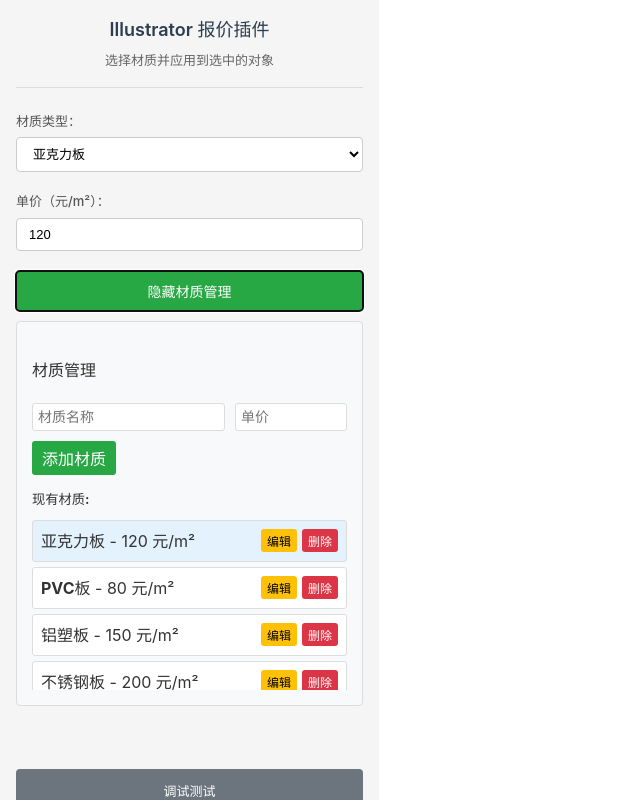
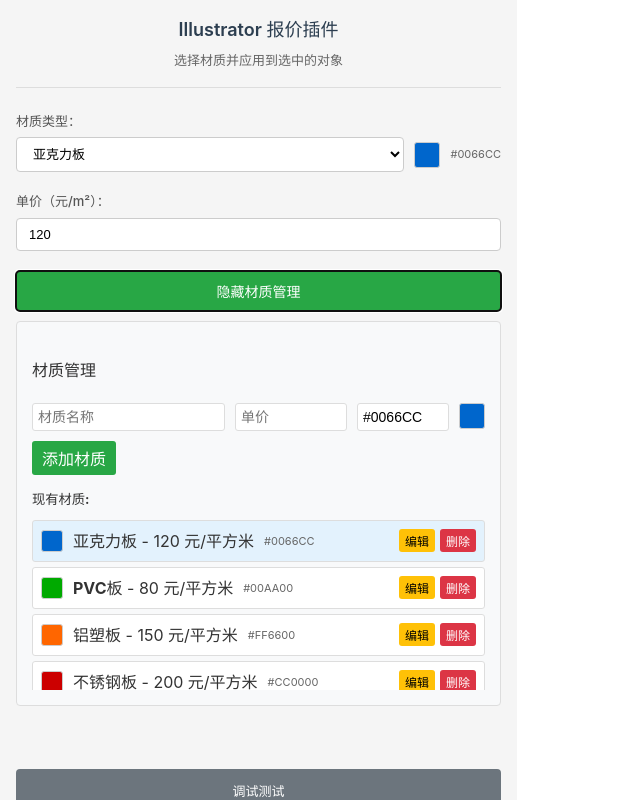
Before and after one commit to xuanheScript/illustrator-quote-plugin, a React (Vite) app: page / in a window 1280 px wide. Both pictures are taken after a click on the button "管理材质". Shown: the whole page, without its empty margins (0-640 px from the left). Built offline with nearby package versions, Linux system fonts and the light colour scheme.

Commit message:
增加颜色和线框绘制等

```diff
--- a/src/App.tsx
+++ b/src/App.tsx
@@ -6,15 +6,16 @@
   id: string;
   name: string;
   price: number;
+  color: string;
 }
 
 // 默认材质数据
 const DEFAULT_MATERIALS: Material[] = [
-  { id: '1', name: '亚克力板', price: 120 },
-  { id: '2', name: 'PVC板', price: 80 },
-  { id: '3', name: '铝塑板', price: 150 },
-  { id: '4', name: '不锈钢板', price: 200 },
-  { id: '5', name: '木质板', price: 100 }
+  { id: '1', name: '亚克力板', price: 120, color: '#0066CC' },
+  { id: '2', name: 'PVC板', price: 80, color: '#00AA00' },
+  { id: '3', name: '铝塑板', price: 150, color: '#FF6600' },
+  { id: '4', name: '不锈钢板', price: 200, color: '#CC0000' },
+  { id: '5', name: '木质板', price: 100, color: '#8B4513' }
 ];
 
 // 本地存储键名
@@ -41,6 +42,12 @@
   const [editingMaterial, setEditingMaterial] = useState<Material | null>(null);
   const [newMaterialName, setNewMaterialName] = useState('');
   const [newMaterialPrice, setNewMaterialPrice] = useState(0);
+  const [newMaterialColor, setNewMaterialColor] = useState('#0066CC');
+
+  // 颜色验证函数
+  const isValidColor = (color: string): boolean => {
+    return /^#[0-9A-Fa-f]{6}$/.test(color);
+  };
 
   // JSON polyfill for ExtendScript
   const jsonPolyfill = `
@@ -119,16 +126,23 @@
       return;
     }
 
+    if (!isValidColor(newMaterialColor)) {
+      alert('请输入有效的颜色值，格式如：#FF0000');
+      return;
+    }
+
     const newMaterial: Material = {
       id: Date.now().toString(),
       name: newMaterialName.trim(),
-      price: newMaterialPrice
+      price: newMaterialPrice,
+      color: newMaterialColor
     };
 
     const updatedMaterials = [...materials, newMaterial];
     saveMaterials(updatedMaterials);
     setNewMaterialName('');
     setNewMaterialPrice(0);
+    setNewMaterialColor('#0066CC');
   };
 
   // 编辑材质
@@ -136,6 +150,7 @@
     setEditingMaterial(material);
     setNewMaterialName(material.name);
     setNewMaterialPrice(material.price);
+    setNewMaterialColor(material.color);
   };
 
   // 保存编辑的材质
@@ -145,9 +160,14 @@
       return;
     }
 
+    if (!isValidColor(newMaterialColor)) {
+      alert('请输入有效的颜色值，格式如：#FF0000');
+      return;
+    }
+
     const updatedMaterials = materials.map(material =>
       material.id === editingMaterial.id
-        ? { ...material, name: newMaterialName.trim(), price: newMaterialPrice }
+        ? { ...material, name: newMaterialName.trim(), price: newMaterialPrice, color: newMaterialColor }
         : material
     );
 
@@ -162,6 +182,7 @@
     setEditingMaterial(null);
     setNewMaterialName('');
     setNewMaterialPrice(0);
+    setNewMaterialColor('#0066CC');
   };
 
   // 删除材质
@@ -189,6 +210,7 @@
     setEditingMaterial(null);
     setNewMaterialName('');
     setNewMaterialPrice(0);
+    setNewMaterialColor('#0066CC');
   };
 
   useEffect(() => {
@@ -284,10 +306,16 @@
     });
   };
 
-  // 应用材质功能（简化版）
+  // 应用材质功能（增强版）
   const applyMaterial = () => {
     if (!csInterface) {
       setMessage('错误：CSInterface 未初始化');
+      return;
+    }
+
+    const currentMaterial = materials.find(m => m.name === selectedMaterial);
+    if (!currentMaterial) {
+      setMessage('错误：未找到选中的材质');
       return;
     }
 
@@ -325,17 +353,62 @@
 
             // 创建文本标注
             var textContent = "材质: ${selectedMaterial}\\n" +
-                             "长 * 高: " + width.toFixed(3) + " * " + height.toFixed(3) + " mm\\n" +
+                             "宽 * 高: " + width.toFixed(3) + " * " + height.toFixed(3) + " mm\\n" +
                              "面积: " + areaM2.toFixed(3) + " 平方米\\n" +
                              "单价: ${unitPrice} 元/平方米\\n" +
                              "总价: " + totalPrice.toFixed(2) + " 元";
 
             var textFrame = doc.textFrames.add();
             textFrame.contents = textContent;
-            textFrame.position = [bounds[2] + 20, bounds[1]];
+
+            // 安全地设置文字属性
+            try {
               textFrame.textRange.characterAttributes.size = 10;
+            } catch (e) {
+              // 如果设置失败，使用默认大小
+            }
 
-            // 添加标签
+            // 简单定位：优先右侧，如果空间不足则左侧
+            var textX = bounds[2] + 20;
+            var textY = bounds[1];
+
+            // 检查是否超出画布右边界
+            if (textX + 150 > doc.width) {
+              textX = bounds[0] - 150;
+            }
+
+            textFrame.position = [textX, textY];
+
+            // 创建RGB颜色
+            var materialColor = new RGBColor();
+            materialColor.red = parseInt("${currentMaterial.color}".substr(1, 2), 16);
+            materialColor.green = parseInt("${currentMaterial.color}".substr(3, 2), 16);
+            materialColor.blue = parseInt("${currentMaterial.color}".substr(5, 2), 16);
+
+            // 方案1：给原始对象添加轮廓线
+            selectedItem.stroked = true;
+            selectedItem.strokeColor = materialColor;
+            selectedItem.strokeWidth = 5;
+
+            // 方案2：创建一个轮廓复制对象（确保轮廓线可见）
+            var outlineCopy = selectedItem.duplicate();
+            outlineCopy.filled = false;
+            outlineCopy.stroked = true;
+            outlineCopy.strokeColor = materialColor;
+            outlineCopy.strokeWidth = 5;
+
+            // 将轮廓复制对象放在最前面
+            outlineCopy.move(doc.layers[0], ElementPlacement.PLACEATBEGINNING);
+
+            // 创建分组
+            var group = doc.groupItems.add();
+            group.name = "Quote_${selectedMaterial}_" + new Date().getTime();
+
+            // 将元素添加到分组
+            outlineCopy.move(group, ElementPlacement.INSIDE);
+            textFrame.move(group, ElementPlacement.INSIDE);
+
+            // 添加标签到原始对象
             var tag = selectedItem.tags.add();
             tag.name = "QuoteMaterial";
             tag.value = JSON.stringify({
@@ -343,6 +416,8 @@
               unitPrice: ${unitPrice},
               area: areaM2,
               totalPrice: totalPrice,
+              color: "${currentMaterial.color}",
+              groupName: group.name,
               timestamp: new Date().getTime()
             });
 
@@ -353,7 +428,8 @@
                 material: "${selectedMaterial}",
                 area: areaM2.toFixed(3),
                 unitPrice: ${unitPrice},
-                totalPrice: totalPrice.toFixed(2)
+                totalPrice: totalPrice.toFixed(2),
+                color: "${currentMaterial.color}"
               }
             });
           }
@@ -563,11 +639,13 @@
         {/* 材质选择 */}
         <div className="form-group">
           <label htmlFor="material-select">材质类型：</label>
+          <div style={{ display: 'flex', alignItems: 'center', gap: '10px' }}>
             <select
               id="material-select"
               value={selectedMaterial}
               onChange={(e) => handleMaterialChange(e.target.value)}
               className="material-select"
+              style={{ flex: 1 }}
             >
               {materials.map(material => (
                 <option key={material.id} value={material.name}>
@@ -575,6 +653,17 @@
                 </option>
               ))}
             </select>
+            <div style={{
+              width: '24px',
+              height: '24px',
+              backgroundColor: materials.find(m => m.name === selectedMaterial)?.color || '#000000',
+              border: '1px solid #ccc',
+              borderRadius: '3px'
+            }}></div>
+            <small style={{ color: '#666', fontSize: '11px' }}>
+              {materials.find(m => m.name === selectedMaterial)?.color || '#000000'}
+            </small>
+          </div>
         </div>
 
         {/* 单价输入 */}
@@ -630,6 +719,22 @@
                     min="0"
                     step="0.01"
                   />
+                  <input
+                    type="text"
+                    placeholder="#FF0000"
+                    value={newMaterialColor}
+                    onChange={(e) => setNewMaterialColor(e.target.value)}
+                    style={{ width: '80px', padding: '5px' }}
+                    pattern="^#[0-9A-Fa-f]{6}$"
+                    title="请输入6位十六进制颜色值，如：#FF0000"
+                  />
+                  <div style={{
+                    width: '24px',
+                    height: '24px',
+                    backgroundColor: isValidColor(newMaterialColor) ? newMaterialColor : '#cccccc',
+                    border: '1px solid #ccc',
+                    borderRadius: '3px'
+                  }}></div>
                 </div>
                 <div style={{ display: 'flex', gap: '10px' }}>
                   {editingMaterial ? (
@@ -672,9 +777,21 @@
                     border: '1px solid #ddd',
                     borderRadius: '3px'
                   }}>
+                    <div style={{ display: 'flex', alignItems: 'center', gap: '10px' }}>
+                      <div style={{
+                        width: '20px',
+                        height: '20px',
+                        backgroundColor: material.color,
+                        border: '1px solid #ccc',
+                        borderRadius: '3px'
+                      }}></div>
                       <span>
-                      <strong>{material.name}</strong> - {material.price} 元/m²
+                        <strong>{material.name}</strong> - {material.price} 元/平方米
                       </span>
+                      <small style={{ color: '#666', fontSize: '11px' }}>
+                        {material.color}
+                      </small>
+                    </div>
                     <div style={{ display: 'flex', gap: '5px' }}>
                       <button
                         onClick={() => editMaterial(material)}
```
Lines whose indentation alone changed are shown as unchanged.
